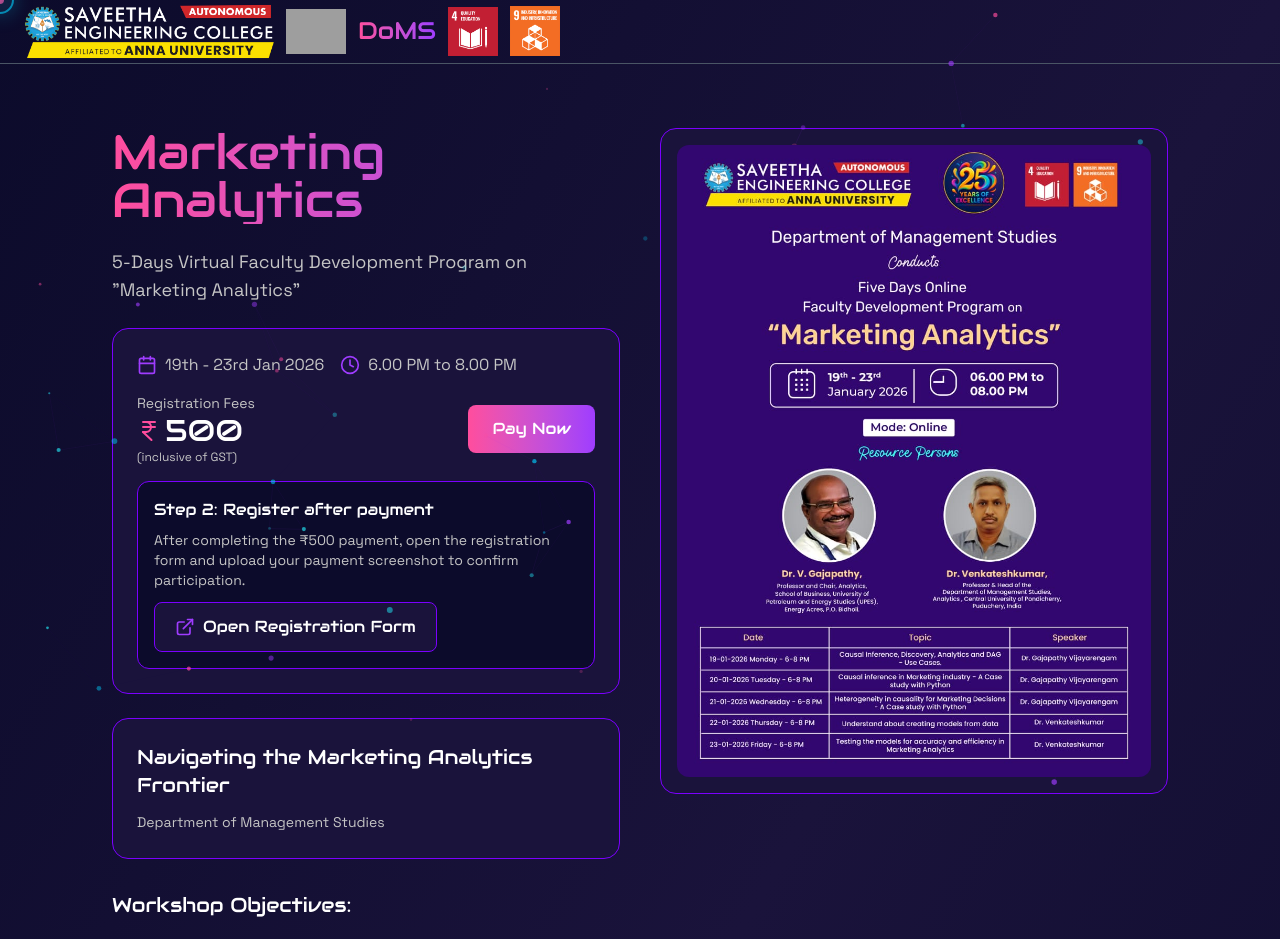
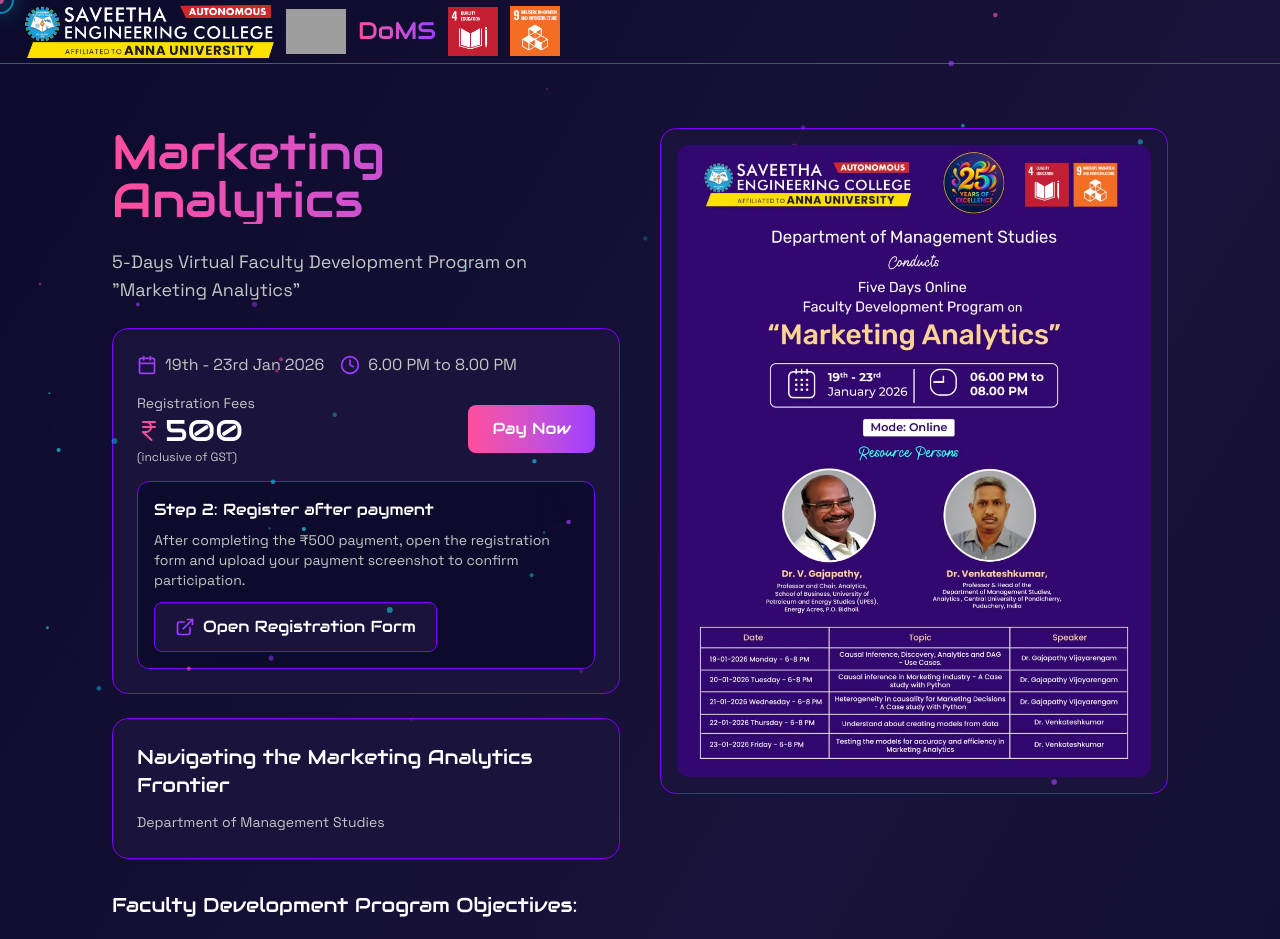
Before and after one commit to Mr-Anas1/drestein, a Next.js app: page /mba in a window 1280 px wide. Shown: the top 939 px of the page. Built offline with nearby package versions, Linux system fonts and the light colour scheme; no server answers; grey boxes are pictures that could not be loaded.

Commit message:
MBA Workshop- correction done

```diff
--- a/src/app/mba/page.jsx
+++ b/src/app/mba/page.jsx
@@ -54,7 +54,7 @@
                 </div>
                 <div className="space-y-4 mt-8">
                     <h3 className="font-audiowide text-xl text-white">
-                        Workshop Objectives:
+                        Faculty Development Program Objectives:
                     </h3>
                     <ul className="list-disc list-inside text-muted-text">
                         <li>
```
